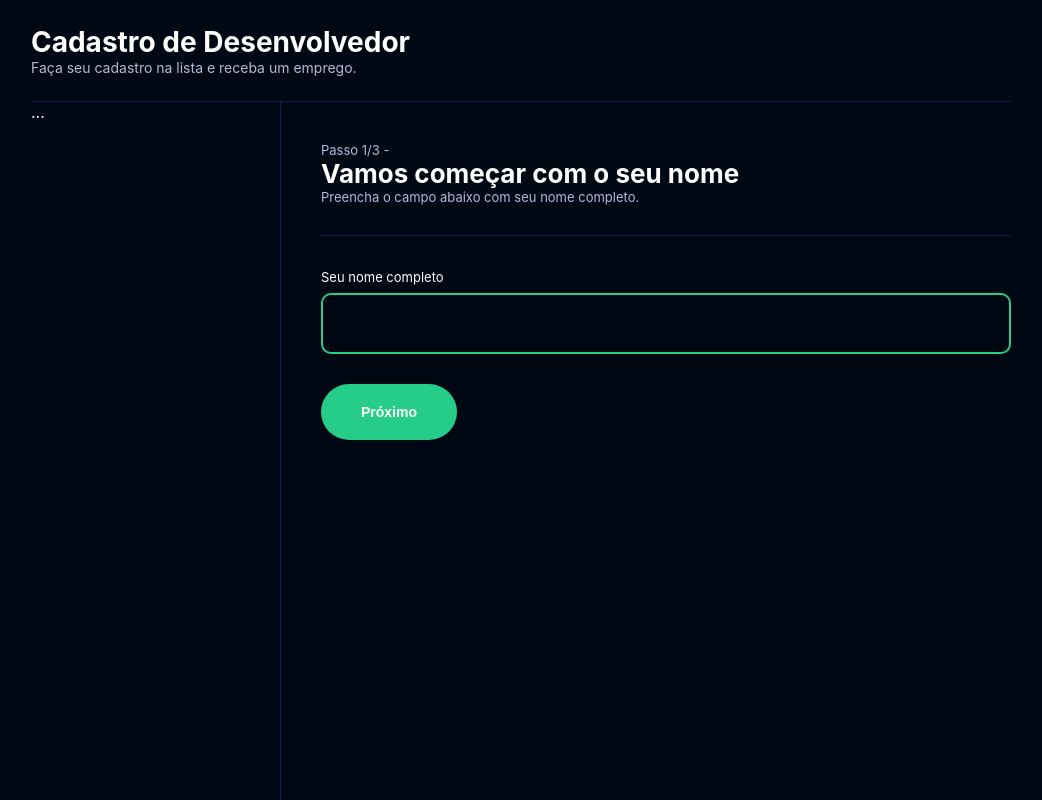
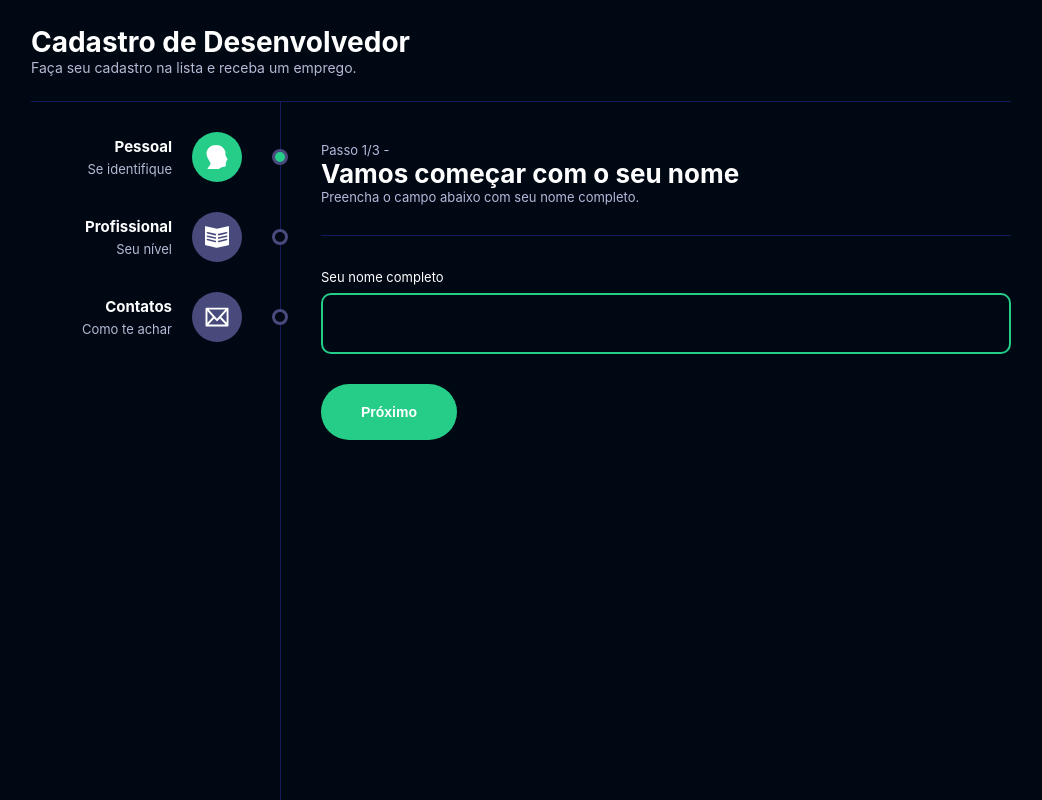
Before and after one commit to guisaoncella/react-form, a React (Vite) app: page / in a window 1280 px wide. Shown: the whole page, without its empty margins (119-1161 px from the left). Built offline with nearby package versions, Linux system fonts and the light colour scheme.

Commit message:
:sparkles: feat: sidebar

```diff
--- a/package.json
+++ b/package.json
@@ -12,7 +12,8 @@
     "react": "^18.2.0",
     "react-dom": "^18.2.0",
     "react-router-dom": "^6.4.1",
-    "styled-components": "^5.3.6"
+    "styled-components": "^5.3.6",
+    "vite-plugin-svgr": "^2.2.1"
   },
   "devDependencies": {
     "@types/react": "^18.0.17",
--- /dev/null
+++ b/src/components/SidebarItem/index.tsx
@@ -0,0 +1,36 @@
+import { Link } from "react-router-dom"
+import { Container, Info, Title, Description, Icon, Point } from "./styles"
+
+// @ts-ignore
+import { ReactComponent as ProfileIcon } from '../../assets/profile.svg'
+// @ts-ignore
+import { ReactComponent as MailIcon } from '../../assets/mail.svg'
+// @ts-ignore
+import { ReactComponent as BookIcon } from '../../assets/book.svg'
+
+type Props = {
+    title: string
+    description: string
+    icon: string
+    path: string
+    active: boolean
+}
+
+export const SidebarItem = ({title, description, icon, path, active}: Props) => {
+    return(
+        <Container>
+            <Link to={path}>
+                <Info>
+                    <Title>{title}</Title>
+                    <Description>{description}</Description>
+                </Info>
+                <Icon active={active}>
+                    {icon === 'profile' && <ProfileIcon fill="white" width={24} />}
+                    {icon === 'book' && <BookIcon fill="white" width={24} />}
+                    {icon === 'mail' && <MailIcon fill="white" width={24} />}
+                </Icon>
+                <Point active={active}/>
+            </Link>
+        </Container>
+    )
+}
--- /dev/null
+++ b/src/components/SidebarItem/styles.ts
@@ -0,0 +1,51 @@
+import styled from "styled-components";
+
+export const Container = styled.div`
+    margin: 30px 0;
+    cursor: pointer;
+
+    a {
+        text-decoration: none;
+        display: flex;
+        align-items: center;
+    }
+`
+
+export const Info = styled.div`
+    flex: 1;
+    margin-right: 20px;
+`
+
+export const Title = styled.div`
+    text-align: right;
+    font-weight: bold;
+    margin-bottom: 5px;
+    font-size: 15px;
+    color: #FFF;
+`
+
+export const Description = styled.div`
+    text-align: right;
+    font-size: 13px;
+    color: #b8b8d4;
+`
+
+export const Icon = styled.div<{active: boolean}>`
+    width: 50px;
+    height: 50px;
+    border-radius: 50%;
+    background-color: ${props => props.active ? '#25CD89' : '#494A7C'};
+    display: flex;
+    justify-content: center;
+    align-items: center;
+`
+
+export const Point = styled.div<{active: boolean}>`
+    width: 16px;
+    height: 16px;
+    border-radius: 50%;
+    border: 3px solid #494A7C;
+    margin-left: 30px;
+    margin-right: -8px;
+    background-color: ${props => props.active ? '#25CD89' : '#000814'};
+`
--- a/src/components/Themes/index.tsx
+++ b/src/components/Themes/index.tsx
@@ -1,5 +1,7 @@
 import { ReactNode } from "react"
+import { useForm } from "../../contexts/FormContext"
 import { Header } from "../Header"
+import { SidebarItem } from "../SidebarItem"
 import { Container, Area, Steps, Sidebar, Page } from "./styles"
 
 type Props = {
@@ -7,6 +9,8 @@
 }
 
 export const Theme = ({children}: Props) => {
+    const {state} = useForm()
+
     return(
         <Container>
             <Area>
@@ -14,7 +18,29 @@
 
                 <Steps>
                     <Sidebar>
-                        ...
+                        <SidebarItem
+                            title="Pessoal"
+                            description="Se identifique"
+                            icon="profile"
+                            path="/"
+                            active={state.currentStep === 1}
+                        />
+
+                        <SidebarItem
+                            title="Profissional"
+                            description="Seu nível"
+                            icon="book"
+                            path="/step2"
+                            active={state.currentStep === 2}
+                        />
+
+                        <SidebarItem
+                            title="Contatos"
+                            description="Como te achar"
+                            icon="mail"
+                            path="/step3"
+                            active={state.currentStep === 3}
+                        />
                     </Sidebar>
                     <Page>
                         {children}
--- a/vite.config.ts
+++ b/vite.config.ts
@@ -1,7 +1,8 @@
 import { defineConfig } from 'vite'
 import react from '@vitejs/plugin-react'
+import svgr from "vite-plugin-svgr"
 
 // https://vitejs.dev/config/
 export default defineConfig({
-  plugins: [react()]
+  plugins: [react(), svgr()]
 })
```
Also changed, not shown: 1 other file (tests, documents, lock files or other folders).
